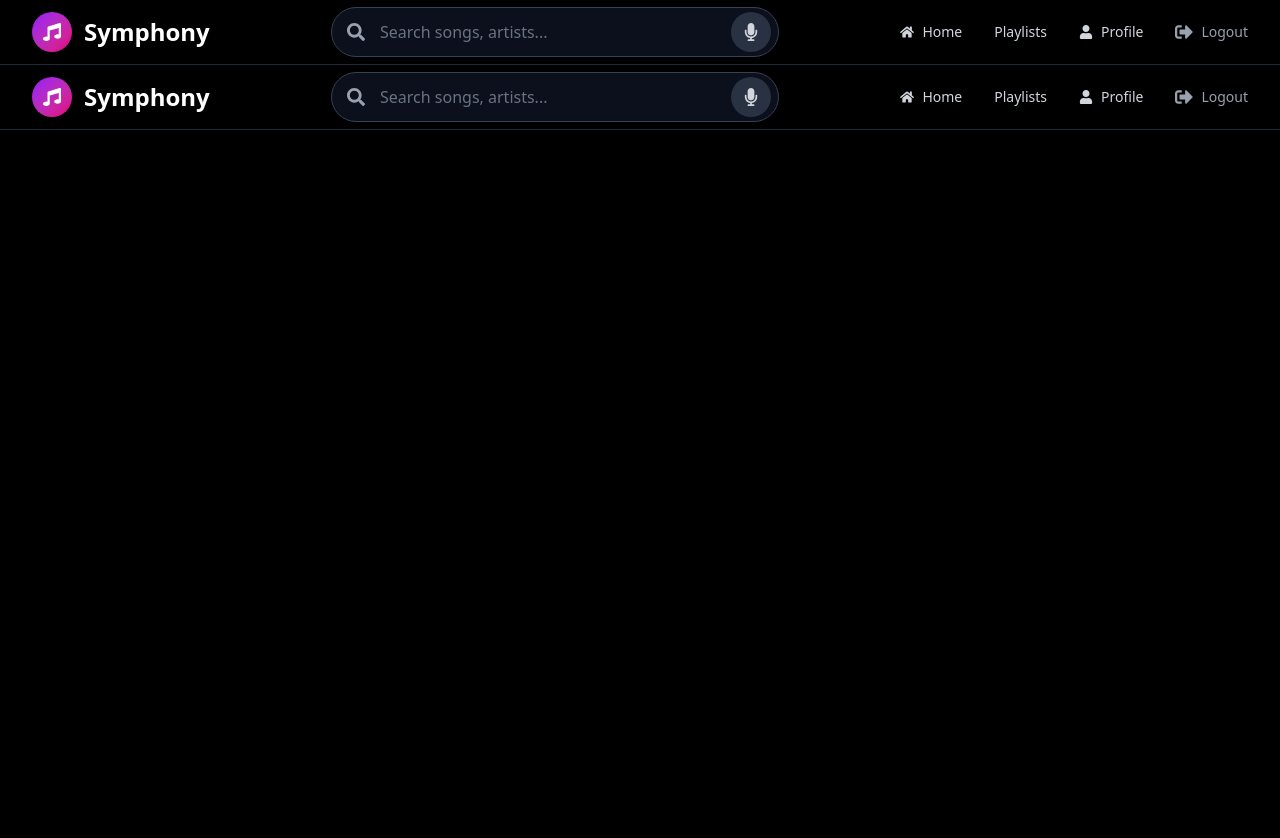
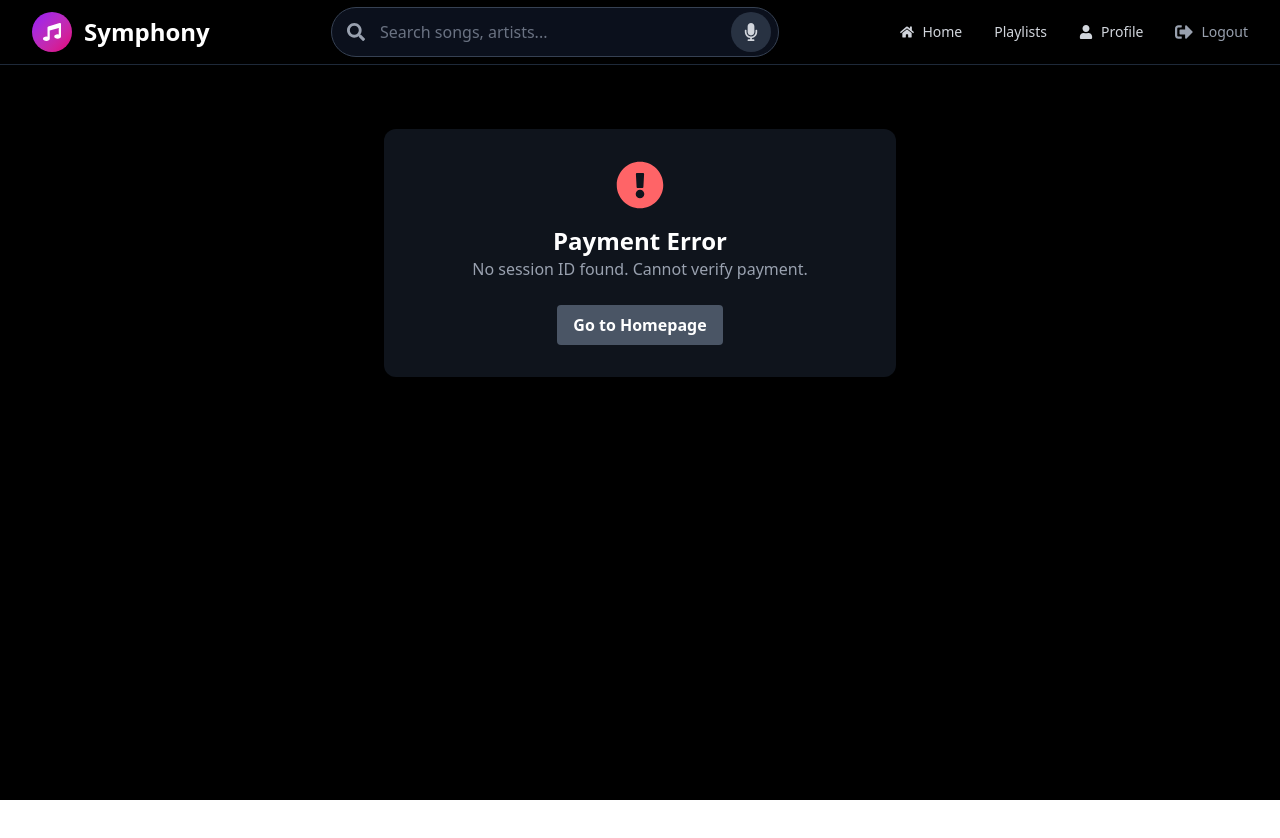
Before and after one commit to Arjun976/songApp, a React (Vite) app in the folder Fr/: page /payment/success in a window 1280 px wide. Shown: the top 838 px of the page. After the commit the page ends 800 px from the top, so only its background shows below. Built offline with nearby package versions, Linux system fonts and the light colour scheme.

Commit message:
feat: comment out MainLayout component in PaymentSuccessPage

```diff
--- a/Fr/src/pages/PaymentSuccessPage.jsx
+++ b/Fr/src/pages/PaymentSuccessPage.jsx
@@ -72,13 +72,13 @@ const PaymentSuccessPage = () => {
     };
 
     return (
-        <MainLayout>
+        // <MainLayout>
             <div className="container mx-auto px-4 py-16 flex items-center justify-center">
                 <div className="bg-gray-800/50 p-8 rounded-xl shadow-lg max-w-lg w-full">
                     {renderStatus()}
                 </div>
             </div>
-        </MainLayout>
+        // </MainLayout>
     );
 };
 
```
